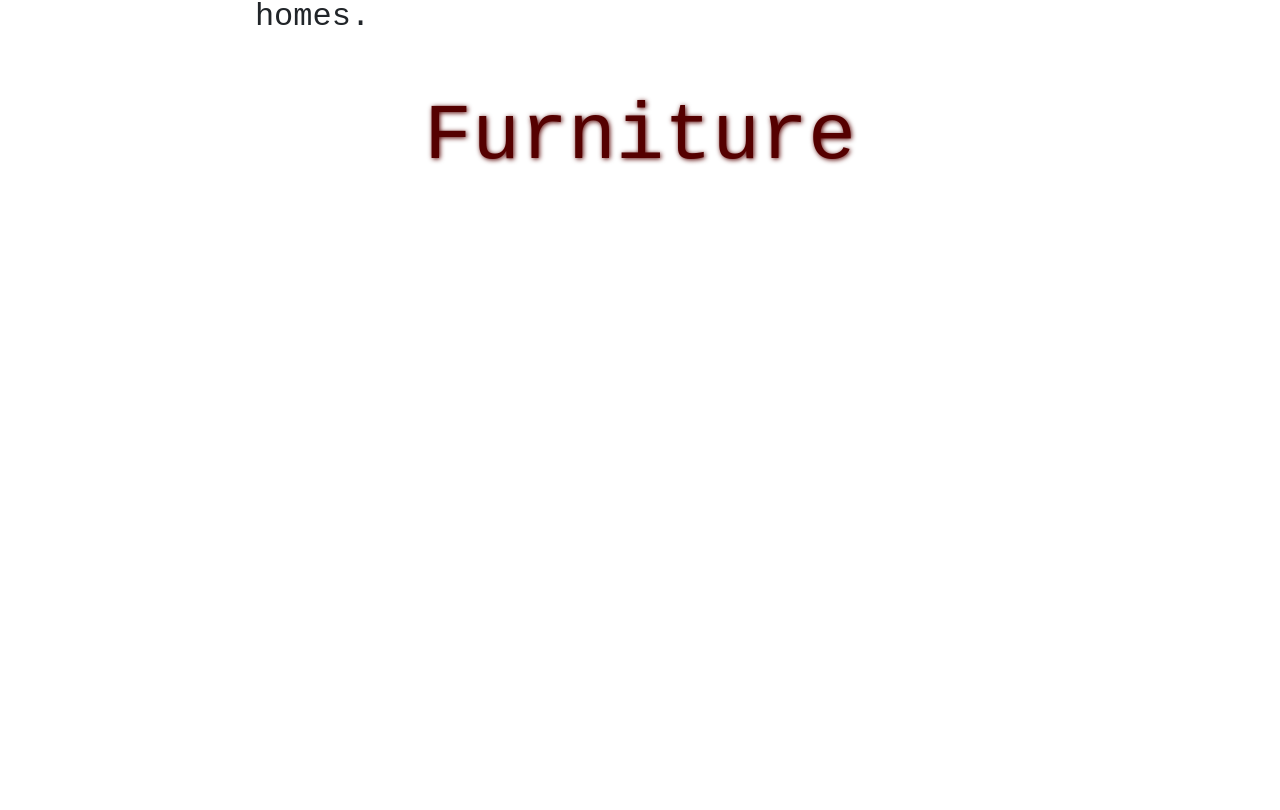
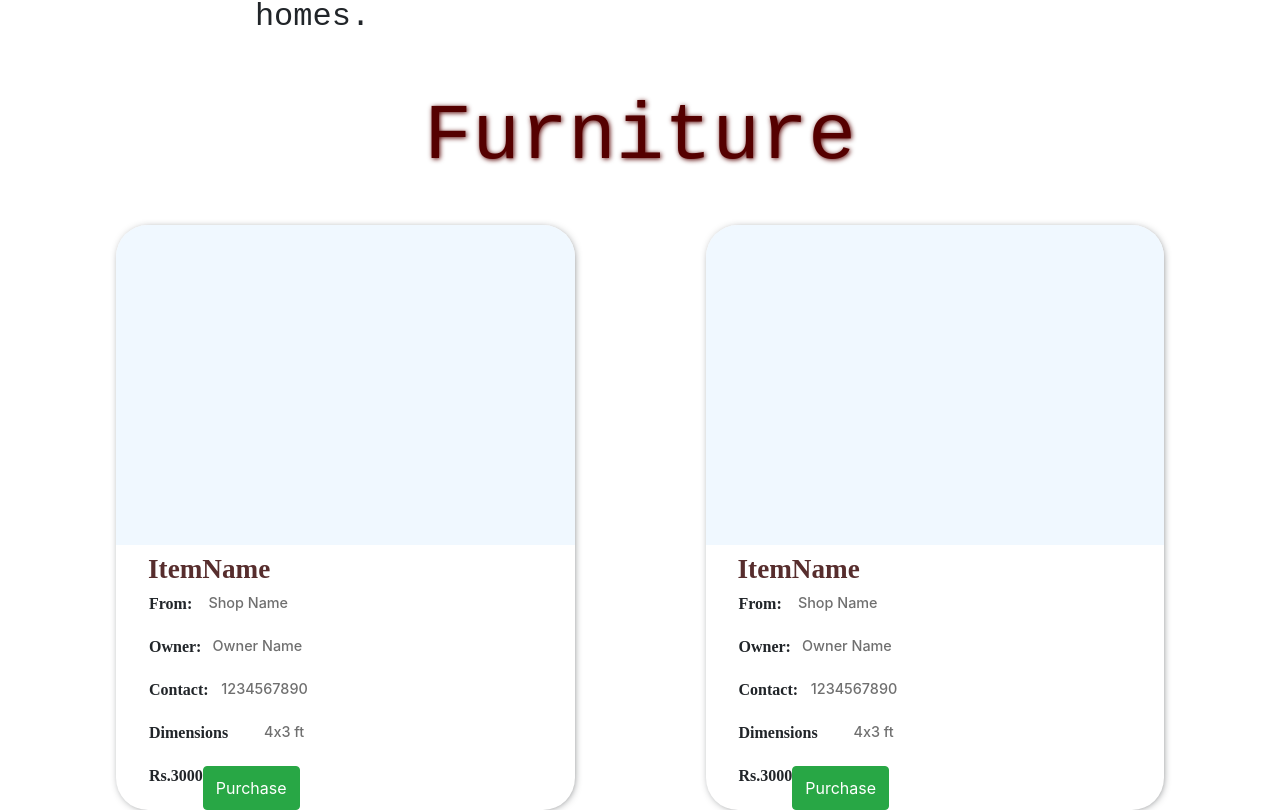
Before and after one commit to Kunal-Khullar/Galleria, a React (Create React App) app: page /furniture in a window 1280 px wide. Shown: the part 583-1393 px from the top of the page. Before the commit the page ends 800 px from the top, so only its background shows below. Built offline with nearby package versions, Linux system fonts and the light colour scheme; grey boxes are pictures that could not be loaded.

Commit message:
cards add

```diff
--- a/src/components/categories/Furniture.js
+++ b/src/components/categories/Furniture.js
@@ -1,9 +1,74 @@
 import React from 'react'
 import './cat.css'
+import Row from 'react-bootstrap/Row'
+import Button from 'react-bootstrap/Button'
 const Furniture = () => {
+    const data = [{itemName:"Chair",price:"Rs3000",shop:"XYZ",owner:"name",phone:"2131312312312"},{itemName:"Chair",price:"Rs3000",shop:"XYZ",owner:"name",phone:"2131312312312"},{itemName:"Chair",price:"Rs3000",shop:"XYZ",owner:"name",phone:"2131312312312"}]
     return (
         <div className="d1">
             <h1 className="title">Furniture</h1>
+            <div className="row allcards">
+                <div className="cardContainer">
+                <div className="itemcards front">
+                    <div className="itemImage"></div>
+                    <div className="details">
+                        <h2 className="itemName">ItemName</h2>
+                        <Row className="r1">
+                            <h2 className="c3">From:</h2>
+                            <h2 className="c4">Shop Name</h2>
+                        </Row>
+                        <Row className="r1">
+                            <h2 className="c3">Owner:</h2>
+                            <h2 className="c4">Owner Name</h2>
+                        </Row>
+                        <Row className="r1">
+                            <h2 className="c3">Contact:</h2>
+                            <h2 className="c4">1234567890</h2>
+                        </Row>
+                        <Row className="r1">
+                            <h2 className="c3">Dimensions</h2>
+                            <h2 className="c4">4x3 ft</h2>
+                        </Row>
+                        <Row className="r1">
+                            <h2 className="c3">Rs.3000</h2>
+                            <Button className="mybtn btn-success">Purchase</Button>
+                        </Row>
+                    </div>
+
+                </div>
+                <div className="back"></div>
+                </div>
+                <div className="cardContainer">
+                <div className="itemcards front">
+                    <div className="itemImage"></div>
+                    <div className="details">
+                        <h2 className="itemName">ItemName</h2>
+                        <Row className="r1">
+                            <h2 className="c3">From:</h2>
+                            <h2 className="c4">Shop Name</h2>
+                        </Row>
+                        <Row className="r1">
+                            <h2 className="c3">Owner:</h2>
+                            <h2 className="c4">Owner Name</h2>
+                        </Row>
+                        <Row className="r1">
+                            <h2 className="c3">Contact:</h2>
+                            <h2 className="c4">1234567890</h2>
+                        </Row>
+                        <Row className="r1">
+                            <h2 className="c3">Dimensions</h2>
+                            <h2 className="c4">4x3 ft</h2>
+                        </Row>
+                        <Row className="r1">
+                            <h2 className="c3">Rs.3000</h2>
+                            <Button className="mybtn btn-success">Purchase</Button>
+                        </Row>
+                    </div>
+
+                </div>
+                <div className="back"></div>
+                </div>
+            </div>
         </div>
     )
 }
--- a/src/components/categories/cat.css
+++ b/src/components/categories/cat.css
@@ -7,3 +7,43 @@
     color: #500;
     text-shadow: 1px 1px 5px;
 }
+.cardContainer
+{
+    width: 35%;
+    margin-left: 10%;
+
+    margin-top: 2rem;
+    box-shadow: 1px 1px 10px -4px;
+    border-radius: 2rem;
+}
+.c3{
+    font-size: 1rem;
+    margin-left: 3rem;
+    font-family: cursive;
+    font-weight: 700;
+    padding-bottom: 1rem;
+}
+.c4{
+    /* font-size: 1rem; */
+    font-size: 0.9rem;
+    color: #111;
+    opacity: 60%;
+    width: 7rem;
+    text-align: -webkit-center;
+}
+.itemImage{
+    height: 20rem;
+    background: aliceblue;
+    border-top-left-radius:2rem;
+    border-top-right-radius:2rem;
+}
+.itemName{
+    margin-left: 2rem;
+    font-size: 1.7rem;
+    margin-top: 0.5rem;
+    color: #300;
+    font-family: fangsong;
+    font-weight: 600;
+    text-transform: capitalize;
+    opacity: 82%;
+}
```
